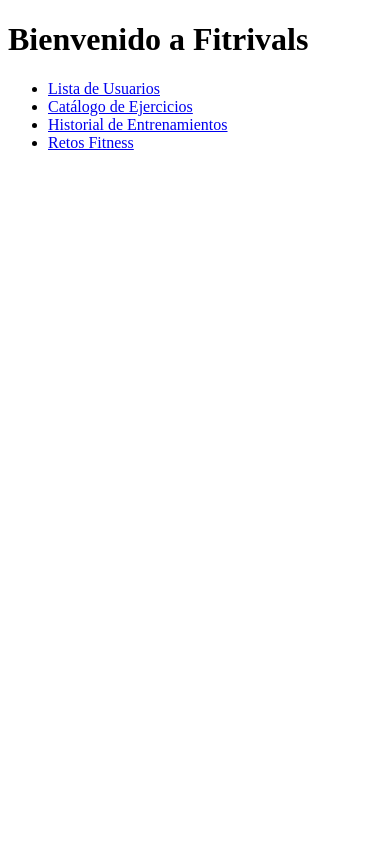
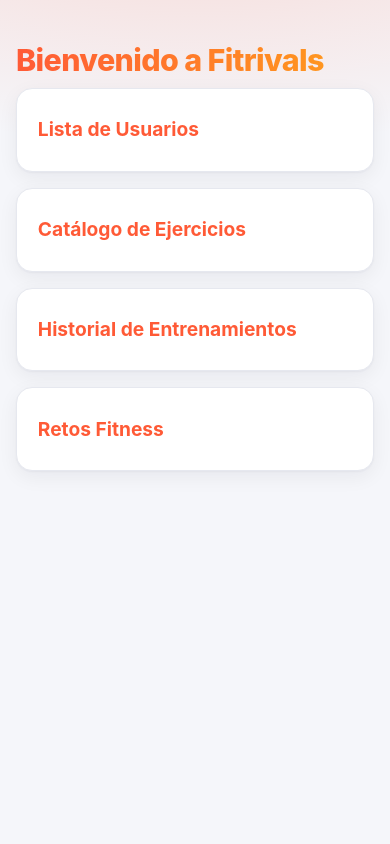
Before and after one commit to EnekoAE/fitrivals, a Django app: page / in a window 390 px wide. Run offline with Django 5.2, Linux system fonts and the light colour scheme.

Commit message:
modific header y tal

```diff
--- /dev/null
+++ b/FitrivalsApp/static/css/estilos.css
@@ -0,0 +1,173 @@
+/* ==========================================================
+   estilos.css - FitRivals (estilos generales)
+   ========================================================== */
+
+:root {
+  --bg: #f5f6fa;
+  --card: #ffffff;
+  --text: #1f2430;
+  --muted: #6b7280;
+  --line: #e6e8ef;
+  --accent: #ff5a36;
+  --accent-2: #ff9f1c;
+  --radius: 16px;
+  --shadow: 0 1px 2px rgba(16, 24, 40, .04), 0 6px 20px rgba(16, 24, 40, .06);
+  --shadow-hover: 0 2px 4px rgba(16, 24, 40, .06), 0 14px 30px rgba(16, 24, 40, .12);
+}
+
+@media (prefers-color-scheme: dark) {
+  :root {
+    --bg: #0f1218;
+    --card: #181c25;
+    --text: #eef0f6;
+    --muted: #9aa3b5;
+    --line: #272c38;
+    --shadow: 0 1px 2px rgba(0, 0, 0, .3), 0 6px 20px rgba(0, 0, 0, .25);
+    --shadow-hover: 0 2px 4px rgba(0, 0, 0, .4), 0 14px 30px rgba(0, 0, 0, .4);
+  }
+}
+
+*, *::before, *::after { box-sizing: border-box; }
+
+html {
+  min-height: 100%;
+  background:
+    radial-gradient(900px 380px at 50% -120px, rgba(255, 90, 54, .20), transparent 70%),
+    var(--bg);
+  background-repeat: no-repeat;
+}
+
+body {
+  max-width: 820px;
+  margin: 0 auto;
+  padding: 2.5rem 1.25rem 4rem;
+  font-family: "Inter", system-ui, -apple-system, "Segoe UI", Roboto, Helvetica, Arial, sans-serif;
+  font-size: 1rem;
+  line-height: 1.6;
+  color: var(--text);
+  -webkit-font-smoothing: antialiased;
+}
+
+::selection { background: var(--accent); color: #fff; }
+
+/* ---------- Títulos ---------- */
+h1 {
+  margin: 1.2rem 0 .6rem;
+  font-size: clamp(1.9rem, 5vw, 2.7rem);
+  font-weight: 800;
+  line-height: 1.15;
+  letter-spacing: -.02em;
+  background: linear-gradient(90deg, var(--accent), var(--accent-2));
+  -webkit-background-clip: text;
+  background-clip: text;
+  color: transparent;
+}
+
+h2 {
+  display: flex;
+  align-items: center;
+  gap: .6rem;
+  margin: 2.2rem 0 .9rem;
+  font-size: 1.15rem;
+  font-weight: 700;
+}
+
+h2::before {
+  content: "";
+  width: 6px;
+  height: 1.1em;
+  border-radius: 3px;
+  background: linear-gradient(var(--accent), var(--accent-2));
+}
+
+/* ---------- Enlaces ---------- */
+a {
+  color: var(--accent);
+  font-weight: 600;
+  text-decoration: none;
+}
+
+a:hover {
+  text-decoration: underline;
+  text-underline-offset: 3px;
+}
+
+/* Enlace "← volver" (primer enlace directo del body) */
+body > a:first-of-type {
+  display: inline-flex;
+  align-items: center;
+  gap: .35rem;
+  padding: .4rem .95rem;
+  border-radius: 999px;
+  border: 1px solid var(--line);
+  background: var(--card);
+  color: var(--muted);
+  font-size: .9rem;
+  box-shadow: var(--shadow);
+  transition: transform .15s ease, color .15s ease, border-color .15s ease;
+}
+
+body > a:first-of-type:hover {
+  color: var(--accent);
+  border-color: var(--accent);
+  text-decoration: none;
+  transform: translateX(-3px);
+}
+
+/* ---------- Datos de los detalles (<p>) ---------- */
+p {
+  margin: 0 0 .6rem;
+  padding: .75rem 1.1rem;
+  background: var(--card);
+  border: 1px solid var(--line);
+  border-radius: 12px;
+}
+
+/* ---------- Listas como tarjetas ---------- */
+ul {
+  display: grid;
+  gap: .65rem;
+  margin: 0;
+  padding: 0;
+  list-style: none;
+}
+
+li {
+  padding: .95rem 1.2rem;
+  background: var(--card);
+  border: 1px solid var(--line);
+  border-radius: var(--radius);
+  box-shadow: var(--shadow);
+  transition: transform .15s ease, box-shadow .15s ease, border-color .15s ease;
+}
+
+li:hover {
+  transform: translateY(-2px);
+  border-color: rgba(255, 90, 54, .4);
+  box-shadow: var(--shadow-hover);
+}
+
+li a {
+  font-size: 1.02rem;
+  font-weight: 700;
+}
+
+/* ---------- Índice: el menú <nav><ul> en cuadrícula ---------- */
+body > nav > ul {
+  grid-template-columns: repeat(auto-fit, minmax(220px, 1fr));
+  gap: 1rem;
+}
+
+body > nav > ul li {
+  padding: 1.6rem 1.3rem;
+}
+
+body > nav > ul li a {
+  font-size: 1.2rem;
+}
+
+/* ---------- Móvil ---------- */
+@media (max-width: 520px) {
+  body { padding: 1.5rem 1rem 3rem; }
+  li { padding: .85rem 1rem; }
+}
--- a/FitrivalsApp/templates/ejercicios/detalle.html
+++ b/FitrivalsApp/templates/ejercicios/detalle.html
@@ -4,7 +4,7 @@
 <head>
     <title>Detalle de Ejercicio</title>
     <meta name="viewport" content="width=device-width, initial-scale=1">
-    <link rel="stylesheet" href="{% static 'FitrivalsApp/css/estilos.css' %}">
+    <link rel="stylesheet" href="{% static 'css/estilos.css' %}">
     <link rel="stylesheet" href="{% static 'css/header-footer.css' %}">
 </head>
 <body>
--- a/FitrivalsApp/templates/ejercicios/lista.html
+++ b/FitrivalsApp/templates/ejercicios/lista.html
@@ -4,7 +4,7 @@
 <head>
     <title>Lista de Ejercicios</title>
     <meta name="viewport" content="width=device-width, initial-scale=1">
-    <link rel="stylesheet" href="{% static 'FitrivalsApp/css/estilos.css' %}">
+    <link rel="stylesheet" href="{% static 'css/estilos.css' %}">
     <link rel="stylesheet" href="{% static 'css/header-footer.css' %}">
 </head>
 <body>
--- a/FitrivalsApp/templates/entrenamientos/detalle.html
+++ b/FitrivalsApp/templates/entrenamientos/detalle.html
@@ -4,7 +4,7 @@
 <head>
     <title>Detalle de Entrenamiento</title>
     <meta name="viewport" content="width=device-width, initial-scale=1">
-    <link rel="stylesheet" href="{% static 'FitrivalsApp/css/estilos.css' %}">
+    <link rel="stylesheet" href="{% static 'css/estilos.css' %}">
     <link rel="stylesheet" href="{% static 'css/header-footer.css' %}">
 </head>
 <body>
--- a/FitrivalsApp/templates/entrenamientos/lista.html
+++ b/FitrivalsApp/templates/entrenamientos/lista.html
@@ -4,7 +4,7 @@
 <head>
     <title>Lista de Entrenamientos</title>
     <meta name="viewport" content="width=device-width, initial-scale=1">
-    <link rel="stylesheet" href="{% static 'FitrivalsApp/css/estilos.css' %}">
+    <link rel="stylesheet" href="{% static 'css/estilos.css' %}">
     <link rel="stylesheet" href="{% static 'css/header-footer.css' %}">
 </head>
 <body>
--- a/FitrivalsApp/templates/index.html
+++ b/FitrivalsApp/templates/index.html
@@ -5,7 +5,7 @@
     <meta charset="UTF-8">
     <title>Fitrivals - Panel Principal</title>
     <meta name="viewport" content="width=device-width, initial-scale=1">
-    <link rel="stylesheet" href="{% static 'FitrivalsApp/css/estilos.css' %}">
+    <link rel="stylesheet" href="{% static 'css/estilos.css' %}">
     <link rel="stylesheet" href="{% static 'css/header-footer.css' %}">
 </head>
 <body>
--- a/FitrivalsApp/templates/retos/detalle.html
+++ b/FitrivalsApp/templates/retos/detalle.html
@@ -4,7 +4,7 @@
 <head>
     <title>Detalle del Reto</title>
     <meta name="viewport" content="width=device-width, initial-scale=1">
-    <link rel="stylesheet" href="{% static 'FitrivalsApp/css/estilos.css' %}">
+    <link rel="stylesheet" href="{% static 'css/estilos.css' %}">
     <link rel="stylesheet" href="{% static 'css/header-footer.css' %}">
 </head>
 <body>
--- a/FitrivalsApp/templates/retos/lista.html
+++ b/FitrivalsApp/templates/retos/lista.html
@@ -4,7 +4,7 @@
 <head>
     <title>Lista de Retos</title>
     <meta name="viewport" content="width=device-width, initial-scale=1">
-    <link rel="stylesheet" href="{% static 'FitrivalsApp/css/estilos.css' %}">
+    <link rel="stylesheet" href="{% static 'css/estilos.css' %}">
     <link rel="stylesheet" href="{% static 'header-footer.css' %}">
 </head>
 <body>
--- a/FitrivalsApp/templates/usuarios/detalle.html
+++ b/FitrivalsApp/templates/usuarios/detalle.html
@@ -4,7 +4,7 @@
 <head>
     <title>Detalle de Usuario</title>
     <meta name="viewport" content="width=device-width, initial-scale=1">
-    <link rel="stylesheet" href="{% static 'FitrivalsApp/css/estilos.css' %}">
+    <link rel="stylesheet" href="{% static 'css/estilos.css' %}">
     <link rel="stylesheet" href="{% static 'css/header-footer.css' %}">
 </head>
 <body>
--- a/FitrivalsApp/templates/usuarios/lista.html
+++ b/FitrivalsApp/templates/usuarios/lista.html
@@ -4,7 +4,7 @@
 <head>
     <title>Lista de Usuarios</title>
     <meta name="viewport" content="width=device-width, initial-scale=1">
-    <link rel="stylesheet" href="{% static 'FitrivalsApp/css/estilos.css' %}">
+    <link rel="stylesheet" href="{% static 'css/estilos.css' %}">
     <link rel="stylesheet" href="{% static 'css/header-footer.css' %}">
 </head>
 <body>
```
